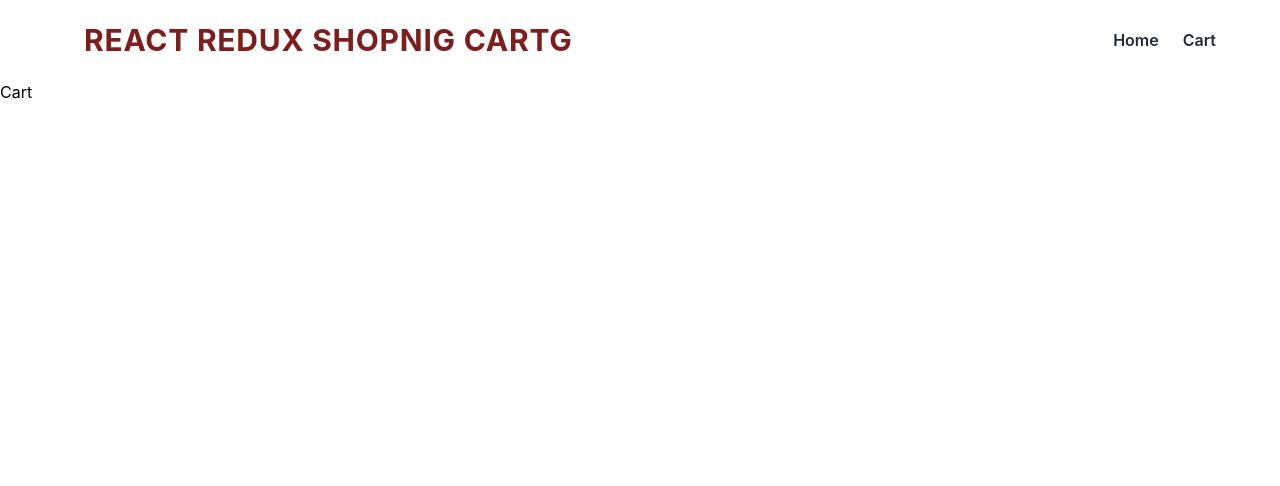
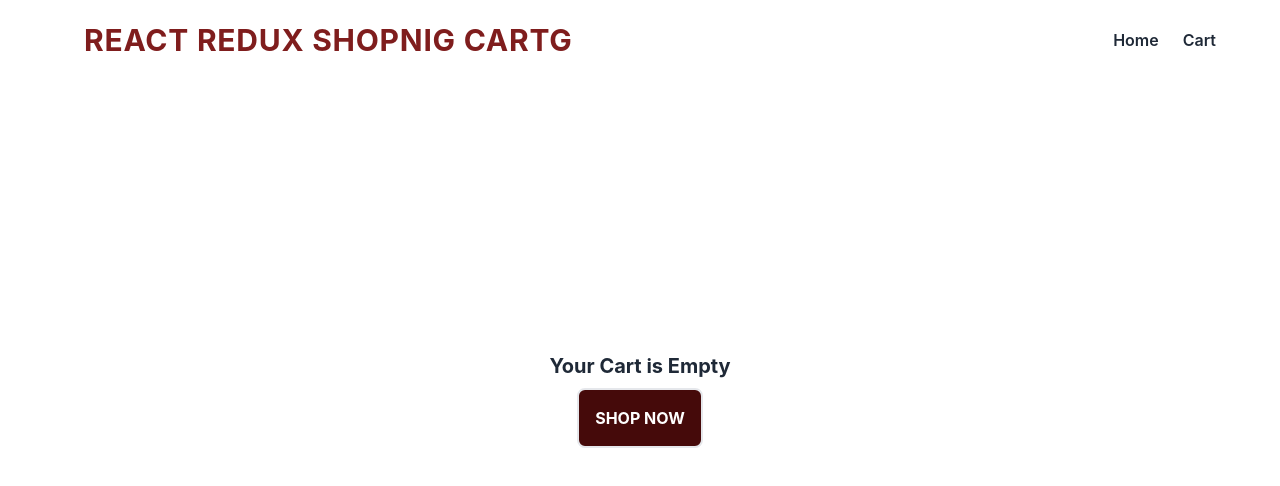
Before and after one commit to zarkonow/shoping-cart-app, a React (Create React App) app: page /cart in a window 1280 px wide. Shown: the top 486 px of the page. Built offline with nearby package versions, Linux system fonts and the light colour scheme.

Commit message:
*added cart summary

```diff
--- /dev/null
+++ b/src/components/cart-tile/index.jsx
@@ -0,0 +1,7 @@
+import React from 'react'
+
+export default function CartTile({cartItem}) {
+  return (
+    <div>Cart Item</div>
+  )
+}
--- a/src/components/product-tile/index.jsx
+++ b/src/components/product-tile/index.jsx
@@ -32,13 +32,13 @@
         <div className="flex items-center justify-center w-full mt-5">
           <button
             onClick={
-              cart.some((item) => item.id === product.id)
+              cart.find((item) => item.id === product.id)
                 ? handleRemoveFromCart
                 : handleAddToCart
             }
             className="bg-red-950 text-white border-2 rounded-lg font-bold p-4"
           >
-            {cart.some((item) => item.id === product.id)
+            {cart.find((item) => item.id === product.id)
               ? "Remove from Cart"
               : "Add to Cart"}
           </button>
--- a/src/pages/cart.jsx
+++ b/src/pages/cart.jsx
@@ -1,5 +1,7 @@
 import { useSelector } from "react-redux";
 import { useState, useEffect } from "react";
+import { Link } from "react-router-dom";
+import CartTile from "../components/cart-tile";
 
 export default function Cart() {
   const [totalCart, setTotalCart] = useState(0);
@@ -12,5 +14,37 @@
 
   console.log(cart, totalCart);
 
-  return <div>Cart</div>;
+  return (
+    <div>
+      {cart && cart.lenght ? (
+       <>
+        <div className="min-h-[80vh] grid md:grid-cols-2 max-w-6xl mx-auto">
+          <div className="flex flex-col justify-center items-center p-3">
+          {
+  cart.map((cartItem) =><CartTile key={cartItem.id}  cartItem={cartItem} />)
 }
+          </div>
+
+        </div>
+        <div>
+          <div className="flex flex-col justify-center items-end p-5 pace-y-5 mt-14">
+<h1 className="">Your Cart Summary</h1>
+
+          </div>
+        </div>
+       </>
+      ) : (
+        <div className="min-h-[80vh] flex flex-col items-center justify-center ">
+          <h1 className="text-gray-800 font-bold text-xl mb-2">
+            Your Cart is Empty
+          </h1>
+          <Link to="/">
+            <button className="bg-red-950 text-white border-2 rounded-lg font-bold p-4">
+              SHOP NOW
+            </button>
+          </Link>
+        </div>
+      )}
+    </div>
+  );
+}
```
